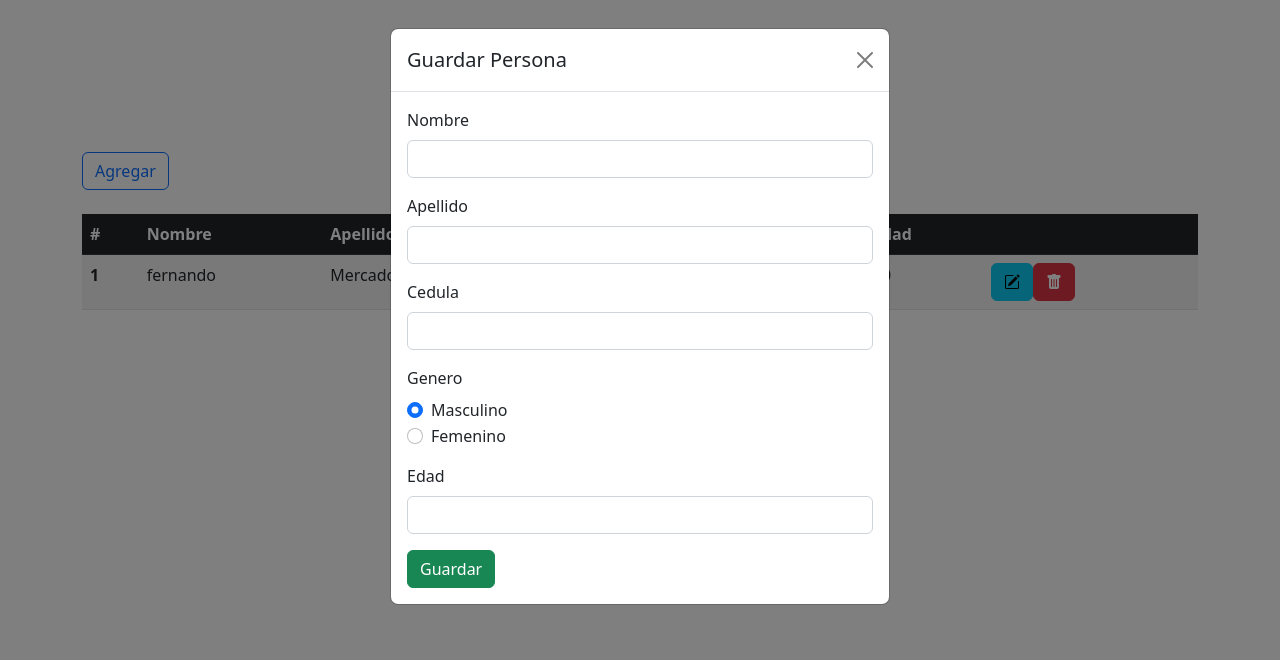
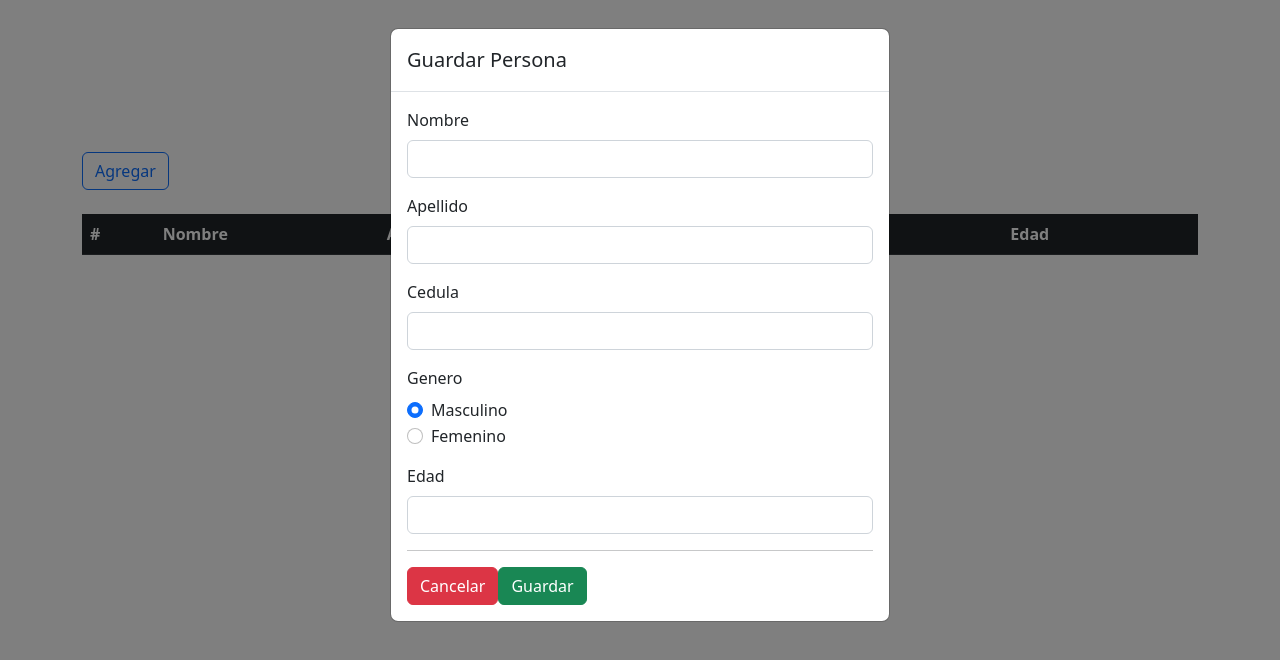
Before and after one commit to fernando59/simple_crud_angular, an Angular app: page / in a window 1280 px wide. Both pictures are taken after a click on the button "Agregar". Shown: the top 660 px of the page. Built offline with nearby package versions, Linux system fonts and the light colour scheme.

Commit message:
manage modal

```diff
--- a/src/app/app.component.html
+++ b/src/app/app.component.html
@@ -1,24 +1,23 @@
 <div class="container">
 
   <h1 class="text-center p-5">Agenda Personas</h1>
-  <button type="button" class="btn  btn-outline-primary mb-4" data-bs-toggle="modal"
-    data-bs-target="#exampleModal">Agregar</button>
+  <!-- <button type="button" class="btn  btn-outline-primary mb-4" data-bs-toggle="modal" -->
+  <button type="button" class="btn  btn-outline-primary mb-4" (click)="openModal()">Agregar</button>
 
 
   <!-- Modal -->
-  <div class="modal fade" id="exampleModal" tabindex="-1" aria-labelledby="exampleModalLabel" aria-hidden="true">
+  <div class="modal fade" id="myModal" tabindex="-1"  aria-hidden="true">
     <div class="modal-dialog">
       <div class="modal-content">
         <div class="modal-header">
-          <h5 class="modal-title" id="exampleModalLabel">Guardar Persona</h5>
-          <button type="button" class="btn-close" data-bs-dismiss="modal" aria-label="Close"></button>
+          <h5 class="modal-title" id="myModal">Guardar Persona</h5>
         </div>
         <div class="modal-body">
-          <person-form></person-form>
+          <person-form [formModal]="formModal" ></person-form>
         </div>
       </div>
     </div>
   </div>
-  <person-list></person-list>
+  <person-list [formModal]="formModal" ></person-list>
   <router-outlet></router-outlet>
 </div>
--- a/src/app/app.component.ts
+++ b/src/app/app.component.ts
@@ -1,5 +1,6 @@
 import { Component } from '@angular/core';
 
+declare var window: any
 @Component({
   selector: 'app-root',
   templateUrl: './app.component.html',
@@ -7,12 +8,19 @@ import { Component } from '@angular/core';
 })
 export class AppComponent {
 
+  formModal: any
+  ngOnInit(): void {
+
+    this.formModal = new window.bootstrap.Modal(document.getElementById('myModal'),{
+      backdrop:'static'
+    })
+  }
 
 
-  ngOnInit(): void {
+  openModal() {
+    this.formModal.show();
   }
 
 
 
-
 }
--- a/src/app/components/person-form/person-form.component.html
+++ b/src/app/components/person-form/person-form.component.html
@@ -8,8 +8,8 @@
   </div>
   <div class="mb-3">
     <label for="lastnameForm" class="form-label">Apellido</label>
-    <input formControlName="lastname" type="text" class="form-control" id="lastnameForm">
-    <span *ngIf="isValidField('lastname')" class="text-danger">El campo apellido es requerido</span>
+    <input formControlName="lastName" type="text" class="form-control" id="lastnameForm">
+    <span *ngIf="isValidField('lastName')" class="text-danger">El campo apellido es requerido</span>
   </div>
   <div class="mb-3">
     <label for="ciForm" class="form-label">Cedula</label>
@@ -34,6 +34,8 @@
     <span *ngIf="isValidField('age')" class="text-danger">El campo edad es requerido</span>
   </div>
 
+  <hr>
+  <button class="btn btn-danger" type="button" (click)="closeModal()">Cancelar</button>
   <button class="btn btn-success" type="submit">Guardar</button>
 
 </form>
--- a/src/app/components/person-form/person-form.component.ts
+++ b/src/app/components/person-form/person-form.component.ts
@@ -1,7 +1,9 @@
-import { Component, OnInit } from '@angular/core';
+import { Component, Input, OnInit } from '@angular/core';
 import { FormBuilder, FormGroup, Validators } from '@angular/forms';
 import { PersonService } from 'src/app/services/person.service';
 
+
+declare var window: any
 @Component({
   selector: 'person-form',
   templateUrl: './person-form.component.html',
@@ -10,19 +12,23 @@ import { PersonService } from 'src/app/services/person.service';
 export class PersonFormComponent implements OnInit {
 
   formPerson!: FormGroup;
+  @Input() formModal: any
   constructor(
     private readonly fb: FormBuilder,
     private readonly personService: PersonService
   ) {
   }
+  ngOnInit(): void {
+    this.buildForm()
+  }
 
   private buildForm() {
     this.formPerson = this.fb.group({
-      name: ['',  Validators.required],
-      lastname: ['',  Validators.required],
-      ci: ['',  Validators.required],
-      gender: ['M',  Validators.required],
-      age: ['',  Validators.required],
+      name: ['', Validators.required],
+      lastName: ['', Validators.required],
+      ci: ['', Validators.required],
+      gender: ['M', Validators.required],
+      age: ['', Validators.required],
     })
 
   }
@@ -31,13 +37,17 @@ export class PersonFormComponent implements OnInit {
       this.formPerson.markAllAsTouched()
       return
     }
-    console.log(this.formPerson.value)
-    this.formPerson.value
+    this.personService.addPerson(this.formPerson.value)
+    this.closeModal()
   }
+
+  //Valid field
   isValidField(field: string) {
     return this.formPerson.controls[field].errors && this.formPerson.controls[field].touched
   }
-  ngOnInit(): void {
-    this.buildForm()
+  closeModal() {
+    this.formModal.hide()
+    this.formPerson.reset()
   }
+
 }
--- a/src/app/components/person-list/person-list.component.ts
+++ b/src/app/components/person-list/person-list.component.ts
@@ -1,4 +1,4 @@
-import { Component, OnInit } from '@angular/core';
+import { Component, Input, OnInit } from '@angular/core';
 import { Person } from 'src/app/models/person.model';
 import { PersonService } from 'src/app/services/person.service';
 
@@ -7,7 +7,7 @@ import { PersonService } from 'src/app/services/person.service';
   templateUrl: './person-list.component.html',
 })
 export class PersonListComponent implements OnInit {
-
+  @Input() formModal:any
   constructor(private readonly personService:PersonService) { }
   persons: Person[] = this.personService.persons;
   ngOnInit(): void {
--- a/src/app/services/person.service.ts
+++ b/src/app/services/person.service.ts
@@ -6,16 +6,20 @@ import { Person } from '../models/person.model';
 })
 export class PersonService {
 
+  constructor() { }
   idPerson: number = 0
-  persons: Person[] = [
-    {
-      age: 20,
-      name: 'fernando',
-      ci: '8197383Sc',
-      gender: 'M',
-      id: 1,
-      lastName: 'Mercado'
-    }
-  ]
-  constructor() { }
+  persons: Person[] = []
+
+  addPerson(person:Person){
+    this.persons.push(person)
+  }
+  updatePerson(person:Person){
+
+  }
+  deletePerson(id:number){
+    this.persons =this.persons.filter(person=>person.id !==id)
+  }
+
+
+
 }
```
